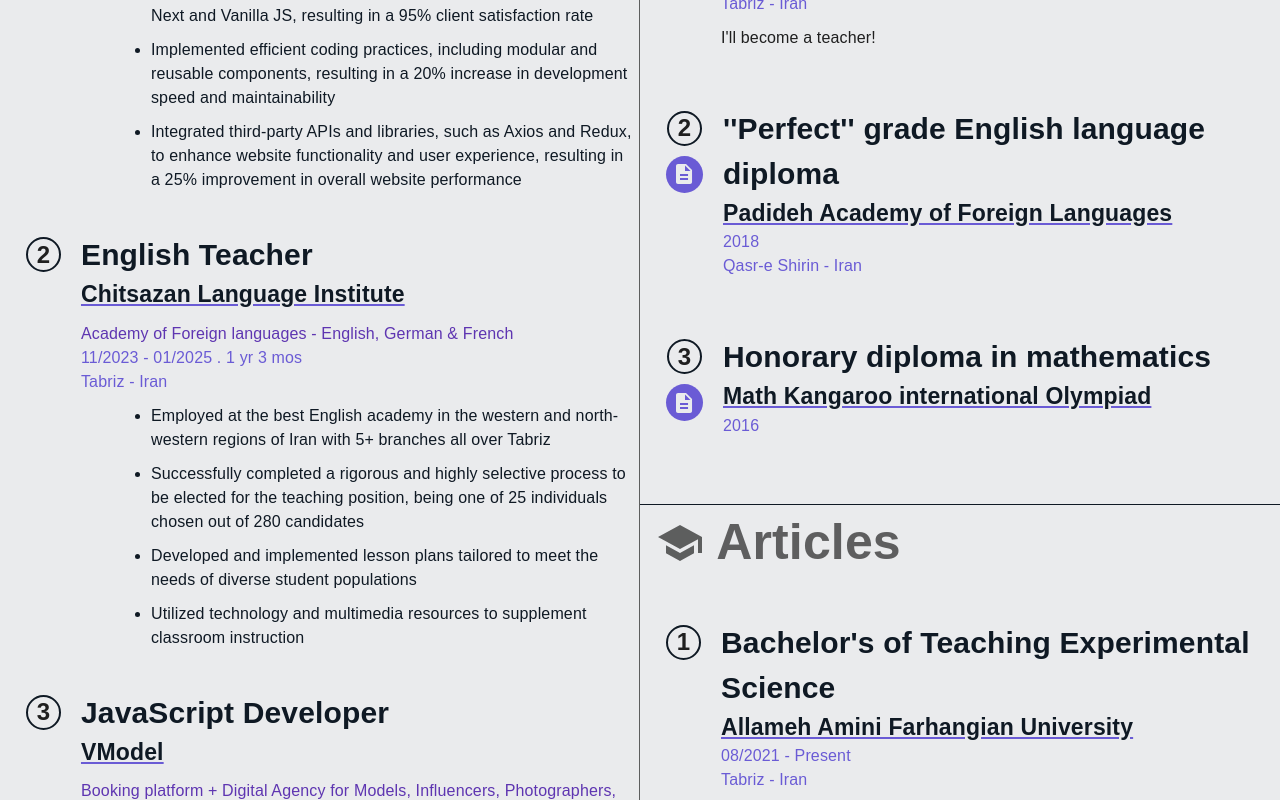
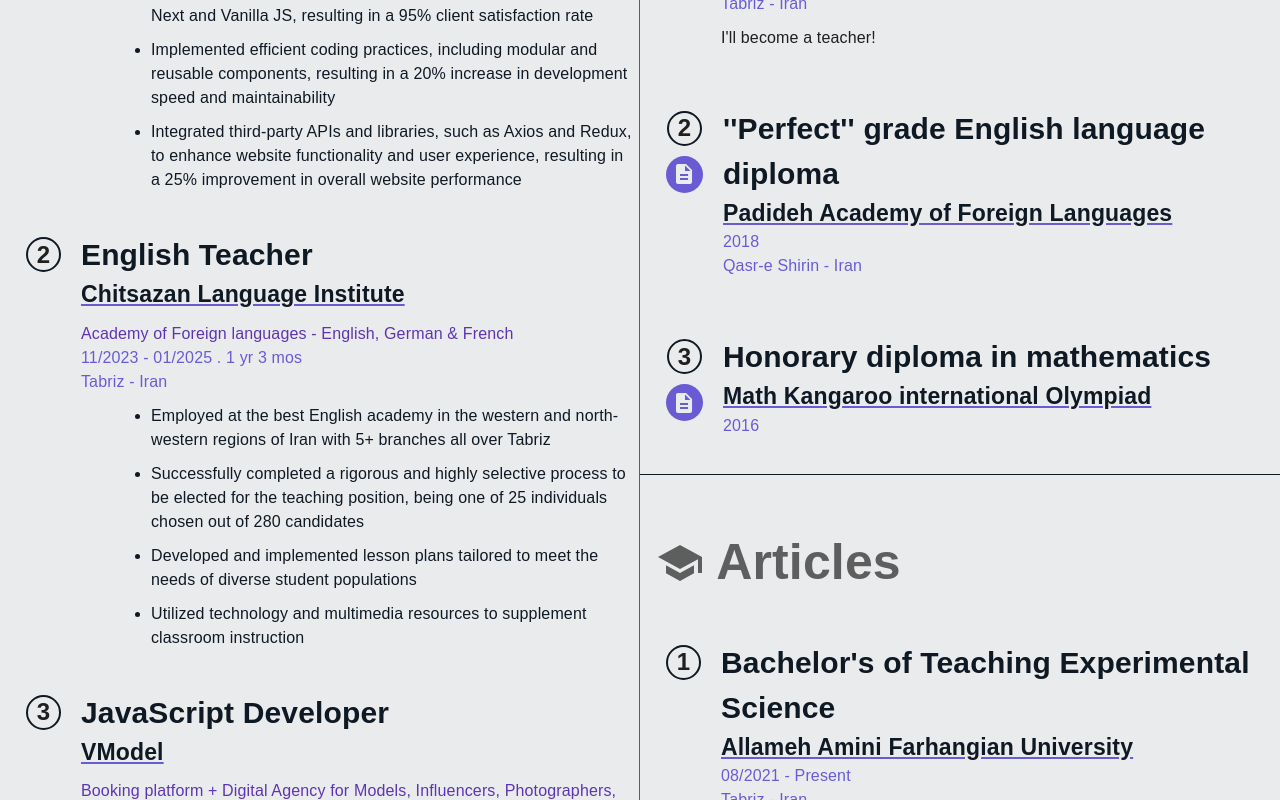
Before and after one commit to sina-olfati/sina-olfati-site, a React (Create React App) app: page / in a window 1280 px wide. Shown: the part 422-1222 px from the top of the page. Built offline with nearby package versions, Linux system fonts and the light colour scheme; a web font is replaced by a local one.

Commit message:
Work: Styled and positioned the section

```diff
--- a/src/components/resume/Work.css
+++ b/src/components/resume/Work.css
@@ -43,11 +43,6 @@
     font-size: 3rem;
     position: relative;
     top: 8px;
-}
-
-.article-title {
-    border-top: solid 1px var(--mui-palette-info-main);
-    margin-top: 30px;
 }
 
 .work-item {
@@ -179,6 +174,13 @@
     border-left: solid 1px;
 }
 
+/* articles */
+.article-title {
+    border-top: solid 1px var(--mui-palette-info-main);
+    padding-top: 50px;
+}
+
+
 
 @media only screen and (max-width: 1100px) {
     .work-sections {
--- a/src/components/resume/Work.tsx
+++ b/src/components/resume/Work.tsx
@@ -80,29 +80,44 @@
   {
     num: 1,
     name: "One_ComparativeStudy_MathEducation_Iran_Japan",
-    // link: "https://shirazu.ac.ir",
+    year: 2024,
     link: "https://taap.cfu.ac.ir",
     file: ""
   },
   {
     num: 2,
     name: "Two_AI_Collaborative_Tool_Teacher_Student_Interactions",
+    year: 2024,
     link: "",
     file: english,
   },
   {
     num: 3,
     name: "Three_AI_Personalized_Learning_Underrepresented_Student_Groups_Impact_Analysis",
+    year: 2024,
     link: "https://www.mathkangaroo.in",
     file: kangaroo,
   },
   {
     num: 4,
     name: "Four_ECE_Neural_Plasticity_Neuroscience_Education_Perspective",
+    year: 2024,
     link: "https://www.mathkangaroo.in",
     file: kangaroo,
   },
 ]
+
+// const articles = [
+//   {
+//     num: 1, // Article number or order
+//     title: "Article Title", // Title of the article
+//     publication: "Journal Name", // Name of the journal or publication
+//     year: 2023, // Year of publication
+//     link: "https://example.com", // Link to the article (if available online)
+//     file: "path/to/article.pdf", // Local file or download path (if applicable)
+//     abstract: "Short abstract or summary of the article", // Optional
+//   },
+// ];
 
 
 const Work = () => {
```
